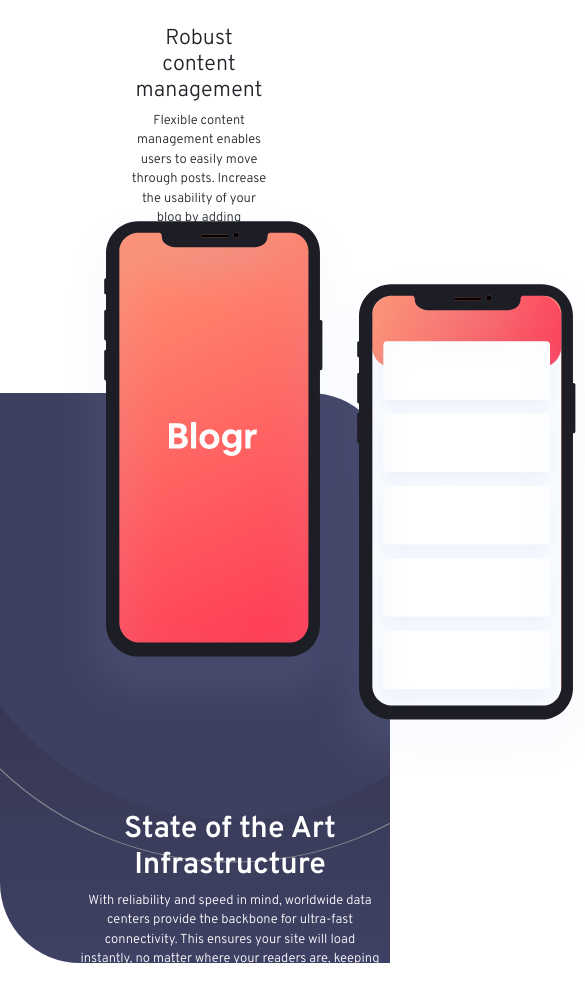
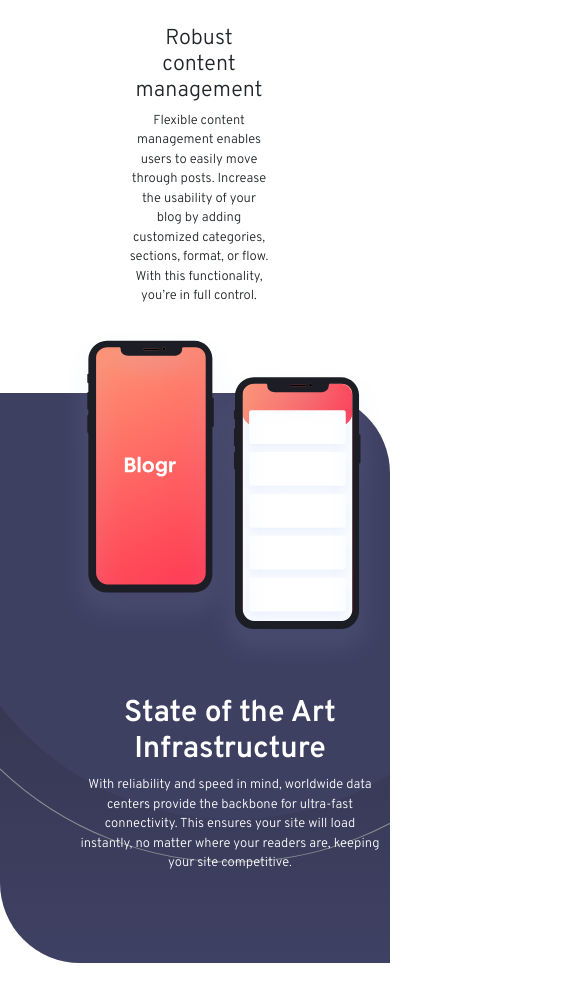
Before and after one commit to saxenatanya/BlogrLandingPage, a plain HTML site: page index.html in a window 390 px wide. Shown: the part 1407-2408 px from the top of the page, 585 px wide, since content can reach past the window. Drawn offline with nearby package versions, Linux system fonts and the light colour scheme.

Commit message:
Update index.html

```diff
--- a/index.html
+++ b/index.html
@@ -149,7 +149,7 @@
       <div class="row">
         <div class="col-md-6 col-lg-6 phone-illus">
           <span>
-            <img src="./images/illustration-phones.svg" />
+            <img class="phone-illus-mobile" src="./images/illustration-phones.svg" />
           </span>
         </div>
         <div class="col-md-6 col-lg-6">
```
